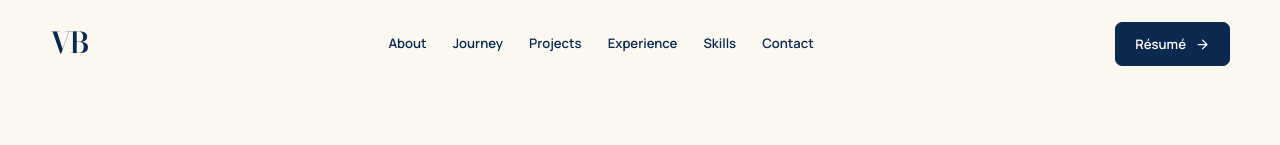
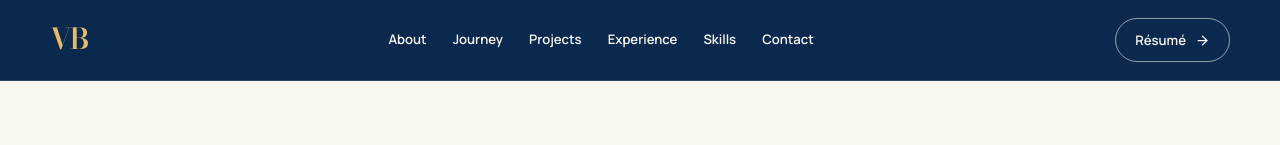
Before and after one commit to VimBasvi/personal-website, a Next.js app: page / in a window 1280 px wide. Shown: the top 145 px of the page. Built offline with nearby package versions, Linux system fonts and the light colour scheme.

Commit message:
change navbar layout

```diff
--- a/app/globals.css
+++ b/app/globals.css
@@ -877,3 +877,134 @@ footer .shell {
         padding: 60px 0 72px;
     }
 }
+
+.project-grid-full .badge {
+    align-self: flex-start;
+}
+
+/* Navy editorial navigation */
+
+.site-header {
+    position: sticky;
+    top: 0;
+    z-index: 100;
+    background: var(--ink);
+    color: var(--ivory);
+    border-bottom: 1px solid rgba(255, 255, 255, 0.12);
+}
+
+.site-header .nav {
+    height: 80px;
+}
+
+.site-header .monogram {
+    color: #e5bd68;
+}
+
+.site-header .desktop-nav {
+    display: flex;
+    align-self: stretch;
+    align-items: center;
+    gap: 26px;
+}
+
+.site-header .desktop-nav a {
+    display: inline-flex;
+    align-items: center;
+    color: var(--ivory);
+    transition: color 160ms ease;
+}
+
+.site-header .desktop-nav a:hover,
+.site-header .desktop-nav a[aria-current="page"] {
+    color: #e5bd68;
+}
+
+.active-dot {
+    width: 5px;
+    height: 5px;
+    margin-right: 7px;
+    border-radius: 50%;
+    background: #e5bd68;
+}
+
+.site-header .desktop-resume {
+    background: transparent;
+    color: var(--ivory);
+    border-color: rgba(255, 255, 255, 0.55);
+    border-radius: 999px;
+    transition:
+        color 160ms ease,
+        border-color 160ms ease;
+}
+
+.site-header .desktop-resume:hover {
+    color: #e5bd68;
+    border-color: #e5bd68;
+}
+
+.site-header .desktop-resume svg {
+    transition: transform 160ms ease;
+}
+
+.site-header .desktop-resume:hover svg {
+    transform: translateX(3px);
+}
+
+.mobile-menu-button {
+    display: none;
+}
+
+.mobile-nav {
+    display: none;
+}
+
+@media (max-width: 900px) {
+    .site-header .desktop-nav,
+    .site-header .desktop-resume {
+        display: none;
+    }
+
+    .mobile-menu-button {
+        display: inline-flex;
+        align-items: center;
+        gap: 8px;
+        min-height: 44px;
+        padding: 0;
+        border: 0;
+        background: transparent;
+        color: var(--ivory);
+        font: 600 0.8rem var(--sans);
+        cursor: pointer;
+    }
+
+    .mobile-nav {
+        display: grid;
+        padding-top: 12px;
+        padding-bottom: 24px;
+        border-top: 1px solid rgba(255, 255, 255, 0.12);
+    }
+
+    .mobile-nav a {
+        display: flex;
+        align-items: center;
+        justify-content: space-between;
+        min-height: 48px;
+        border-bottom: 1px solid rgba(255, 255, 255, 0.1);
+        color: var(--ivory);
+        font-size: 0.85rem;
+    }
+
+    .mobile-nav a[aria-current="page"] {
+        color: #e5bd68;
+    }
+
+    .mobile-nav .mobile-resume {
+        justify-content: flex-start;
+        gap: 8px;
+        margin-top: 14px;
+        border-bottom: 0;
+        color: #e5bd68;
+        font-weight: 600;
+    }
+}
--- a/components/Hero.tsx
+++ b/components/Hero.tsx
@@ -71,7 +71,7 @@ export default function Hero() {
 
       <div className="portrait">
         <Image
-          src="/vimbisai-outdoors.jpg"
+          src="/hero-image.jpeg"
           alt="Vimbisai Basvi smiling outdoors"
           fill
           priority
--- a/components/Navigation.tsx
+++ b/components/Navigation.tsx
@@ -1,28 +1,71 @@
+"use client";
+
+import { ArrowRight, Menu, X } from "lucide-react";
 import Link from "next/link";
-import { ArrowRight } from "lucide-react";
+import { usePathname } from "next/navigation";
+import { useEffect, useState } from "react";
+
+const navigationItems = [
+  { label: "About", href: "/#about" },
+  { label: "Journey", href: "/#journey" },
+  { label: "Projects", href: "/projects" },
+  { label: "Experience", href: "/#experience" },
+  { label: "Skills", href: "/#skills" },
+  { label: "Contact", href: "/#contact" },
+];
 
 export default function Navigation() {
+  const pathname = usePathname();
+  const [menuOpen, setMenuOpen] = useState(false);
+
+  useEffect(() => {
+    function closeOnEscape(event: KeyboardEvent) {
+      if (event.key === "Escape") {
+        setMenuOpen(false);
+      }
+    }
+
+    document.addEventListener("keydown", closeOnEscape);
+
+    return () => {
+      document.removeEventListener("keydown", closeOnEscape);
+    };
+  }, []);
+
+  function isCurrentPage(href: string) {
+    return href === "/projects" && pathname.startsWith("/projects");
+  }
+
   return (
-    <header className="nav shell">
+    <header className="site-header">
+      <div className="nav shell">
         <Link
           className="monogram"
           href="/"
           aria-label="Vimbisai Basvi home"
+          onClick={() => setMenuOpen(false)}
         >
           VB
         </Link>
 
-      <nav aria-label="Primary navigation">
-        <Link href="/#about">About</Link>
-        <Link href="/#journey">Journey</Link>
-        <Link href="/#projects">Projects</Link>
-        <Link href="/#experience">Experience</Link>
-        <Link href="/#skills">Skills</Link>
-        <Link href="/#contact">Contact</Link>
+        <nav className="desktop-nav" aria-label="Primary navigation">
+          {navigationItems.map((item) => (
+            <Link
+              href={item.href}
+              key={item.label}
+              aria-current={isCurrentPage(item.href) ? "page" : undefined}
+            >
+              {isCurrentPage(item.href) && (
+                <span className="active-dot" aria-hidden="true" />
+              )}
+
+              {item.label}
+            </Link>
+          ))}
         </nav>
 
         <a
-        className="button button-dark"
+          className="button desktop-resume"
           href="/vimbisai-basvi-resume.pdf"
           target="_blank"
           rel="noopener noreferrer"
@@ -30,6 +73,54 @@ export default function Navigation() {
           Résumé
           <ArrowRight size={15} />
         </a>
+
+        <button
+          className="mobile-menu-button"
+          type="button"
+          aria-expanded={menuOpen}
+          aria-controls="mobile-navigation"
+          aria-label={menuOpen ? "Close navigation menu" : "Open navigation menu"}
+          onClick={() => setMenuOpen((open) => !open)}
+        >
+          <span>{menuOpen ? "Close" : "Menu"}</span>
+
+          {menuOpen ? (
+            <X size={20} aria-hidden="true" />
+          ) : (
+            <Menu size={20} aria-hidden="true" />
+          )}
+        </button>
+      </div>
+
+      {menuOpen && (
+        <nav
+          className="mobile-nav shell"
+          id="mobile-navigation"
+          aria-label="Mobile navigation"
+        >
+          {navigationItems.map((item) => (
+            <Link
+              href={item.href}
+              key={item.label}
+              aria-current={isCurrentPage(item.href) ? "page" : undefined}
+              onClick={() => setMenuOpen(false)}
+            >
+              {item.label}
+            </Link>
+          ))}
+
+          <a
+            className="mobile-resume"
+            href="/vimbisai-basvi-resume.pdf"
+            target="_blank"
+            rel="noopener noreferrer"
+            onClick={() => setMenuOpen(false)}
+          >
+            View résumé
+            <ArrowRight size={15} />
+          </a>
+        </nav>
+      )}
     </header>
   );
 }
--- a/components/ProjectCard.tsx
+++ b/components/ProjectCard.tsx
@@ -25,7 +25,6 @@ export default function ProjectCard({
         ) : (
           <div className="project-placeholder" aria-hidden="true">
             <span>{project.title.charAt(0)}</span>
-            <p>{project.title}</p>
           </div>
         )}
       </div>
```
Also changed, not shown: public/hero-image.jpeg (added). Lines whose indentation alone changed are shown as unchanged.
